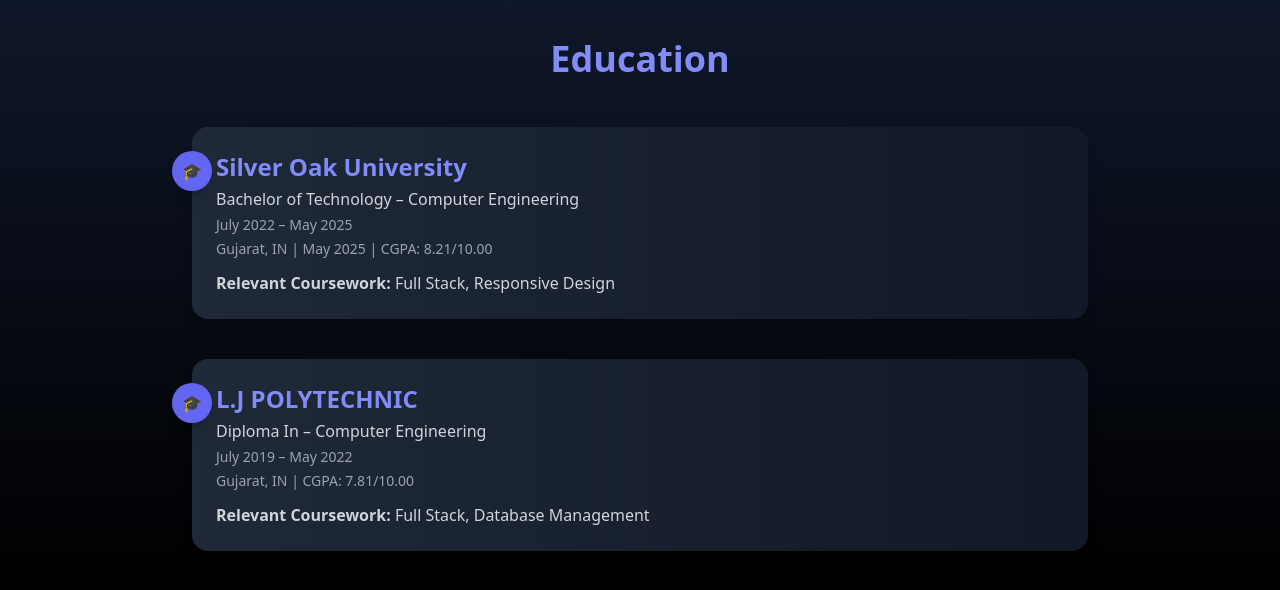
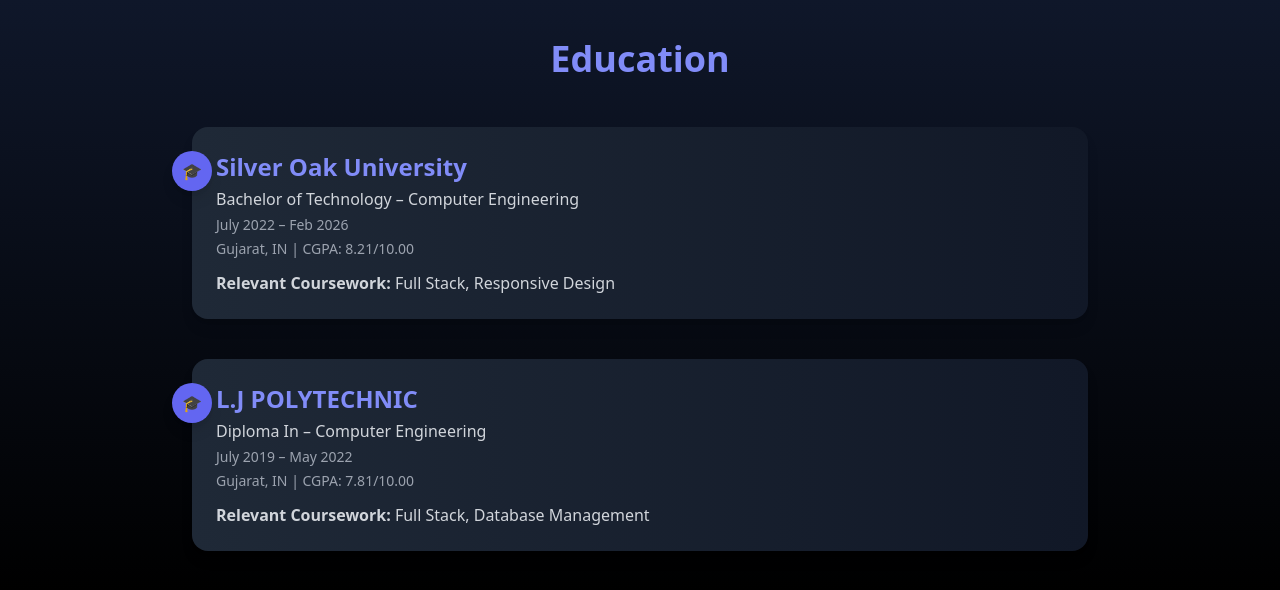
Before and after one commit to anujpandya12/my-web, a Flask app: page / in a window 1280 px wide. Shown: the part 2831-3421 px from the top of the page. Run offline with Flask 3, Linux system fonts and the light colour scheme; data comes from the database, SQL or seed files in the repository; some libraries are stand-ins or nearby versions.

Commit message:
Updated website templates

```diff
--- a/templates/base.html
+++ b/templates/base.html
@@ -26,7 +26,7 @@
       <a href="#contact" class="hover:text-indigo-300">Contact</a>
 
       <!-- Resume Button -->
-      <a href="/static/ANUJ PANDYA FINAL CV.pdf" class="ml-4 px-4 py-2 bg-indigo-500 rounded-lg flex items-center gap-2 hover:bg-indigo-600">
+      <a href="/static/ANUJ PANDYA 1 CV.pdf" class="ml-4 px-4 py-2 bg-indigo-500 rounded-lg flex items-center gap-2 hover:bg-indigo-600">
         ⬇ Resume
       </a>
 
--- a/templates/index.html
+++ b/templates/index.html
@@ -351,10 +351,10 @@
          Bachelor of Technology – Computer Engineering
       </p>
       <p class="text-gray-400 text-sm mt-1">
-             July 2022 – May 2025
+             July 2022 – Feb 2026
       </p>
       <p class="text-gray-400 text-sm mt-1">
-         Gujarat, IN | May 2025 | CGPA: 8.21/10.00
+         Gujarat, IN | CGPA: 8.21/10.00
       </p>
 
       <p class="mt-3 text-gray-300">
```
